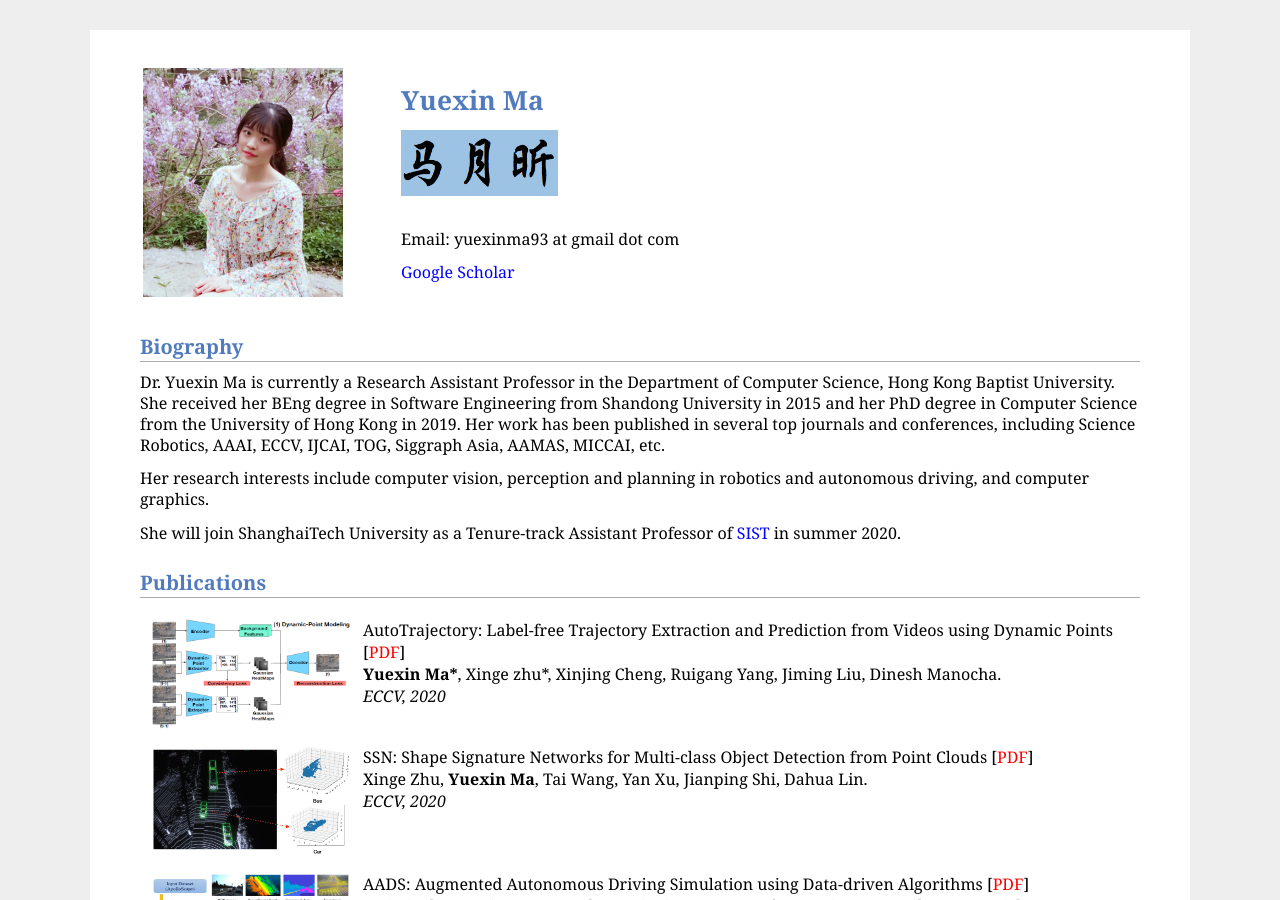
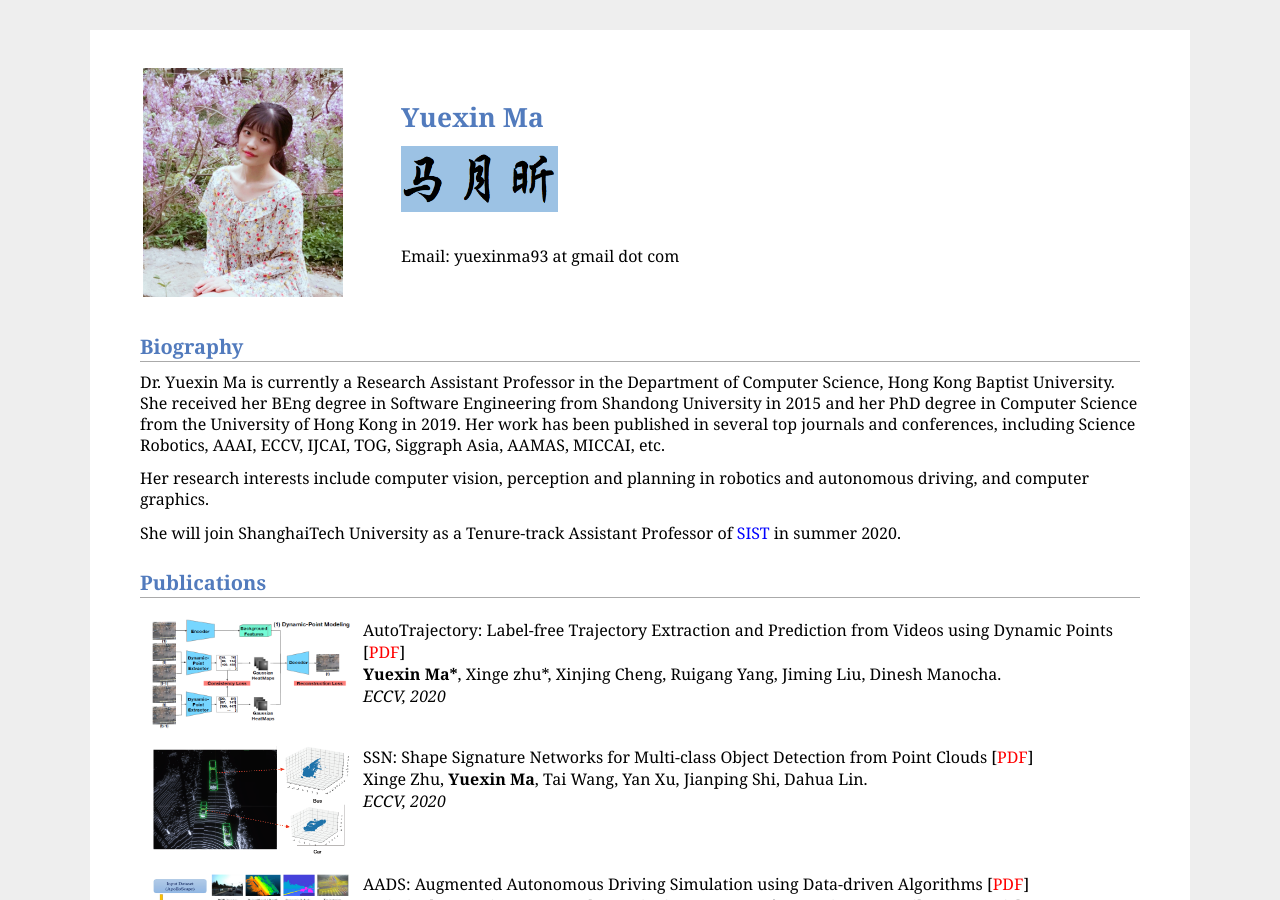
Before and after one commit to AshleyQTDS/AshleyQTDS.github.io, a Jekyll site: the page aboutme.html, which Jekyll copies as it is, in a window 1280 px wide and 900 px high. Built offline with Jekyll 4.4.1, drawn with Linux system fonts in a browser that asks for light colours; a script that is not in the unit is left out.

Commit message:
Update aboutme.html

```diff
--- a/aboutme.html
+++ b/aboutme.html
@@ -83,7 +83,6 @@ function toggleBibtex(articleid) {
   					<a href="https://scholar.google.com/citations?user=cVvfP4oAAAAJ&hl=en">Google scholar profile</a>
   				</p> -->
 				<p>Email: yuexinma93 at gmail dot com</p>
-				<p><a href="https://scholar.google.com/citations?user=DIsP7rUAAAAJ&hl=en"><font color="blue">Google Scholar</a></font></p>
 
   			</td>
   		</tr><tr>
```
